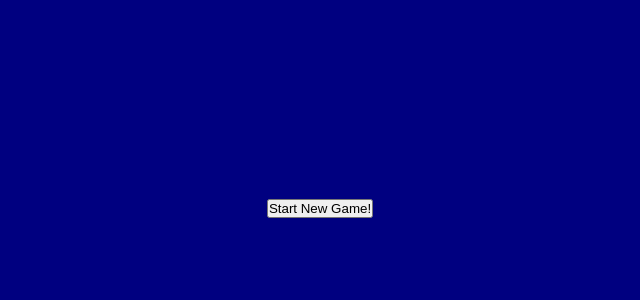
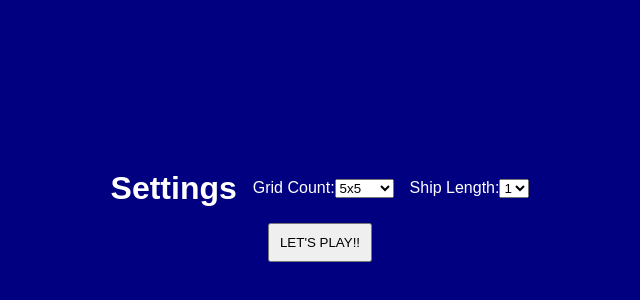
Before and after one commit to mikagitti/ship-happens, a Next.js app: page / in a window 1280 px wide. Shown: the part 192-492 px from the top of the page, without its empty margins (320-960 px from the left). Built offline with nearby package versions, Linux system fonts and the light colour scheme.

Commit message:
- Code cleaning. - Added settings banner for gid size and ship length. - Fixed changing grid size middle of the game added more cells to ui.

```diff
--- a/src/app/components/sea-grid.tsx
+++ b/src/app/components/sea-grid.tsx
@@ -24,11 +24,10 @@ const gridStyle = {
 
 type seaGridProps = {
     gridCount: number;
-    squereSize: string;
-    didItHit: (coord: string) => boolean;
+    isTargetHit: (coord: string) => boolean;
 }
 
-export default function SeaGrid({ gridCount, squereSize, didItHit }: seaGridProps) {
+export default function SeaGrid({ gridCount, isTargetHit }: seaGridProps) {
 
     const [grid, setGrid] = useState<string[][]>(
         Array.from({ length: gridCount }, () => Array(gridCount).fill('navy'))
@@ -40,7 +39,7 @@ export default function SeaGrid({ gridCount, squereSize, didItHit }: seaGridProp
 
         const cellName = createCellName(row + 1, col + 1); // +1 because the array index starts from 0.
 
-        if (didItHit(cellName) === true) {
+        if (isTargetHit(cellName) === true) {
             newGrid[row][col] = 'yellow';
         }
         else {
--- /dev/null
+++ b/src/app/components/settings-banner.tsx
@@ -0,0 +1,49 @@
+import { Dispatch, SetStateAction } from "react";
+
+type settingsBannerProps = {
+    setGridCount: Dispatch<SetStateAction<number>>;
+    setShipLength: Dispatch<SetStateAction<number>>;
+    comboBoxValues?: {
+        gridCount: number[];
+        shipLength: number[];
+    }
+}
+
+export default function SettingsBanner({ setGridCount, setShipLength, comboBoxValues }: settingsBannerProps) {
+    return (
+        <div style={
+            {
+                alignItems: 'center',
+                display: 'inline-flex',
+                gap: '1rem',
+                padding: '1rem',
+            }
+        }>
+            <h1>Settings</h1>
+            <div>
+                <label htmlFor="gridCount">Grid Count:</label>
+                <select id="gridCount" name="gridCount" onChange={(e) => setGridCount(Number(e.target.value))}>
+
+                    {
+                        (comboBoxValues?.gridCount ?? []).map((value: number) => (
+                            <option key={value} value={value}>{value}x{value}</option>
+                        )
+                        )
+                    }
+
+                </select>
+            </div>
+            <div>
+                <label htmlFor="shipLength">Ship Length:</label>
+                <select id="shipLength" name="shipLength" defaultValue="1" onChange={(e) => setShipLength(Number(e.target.value))}>
+                    {
+                        (comboBoxValues?.shipLength ?? []).map((value: number) => (
+                            <option key={value} value={value}>{value}</option>
+                        )
+                        )
+                    }
+                </select>
+            </div>
+        </div>
+    );
+}
--- a/src/app/helpers/coordination.ts
+++ b/src/app/helpers/coordination.ts
@@ -67,8 +67,6 @@ export function getShipOnMap(
           ...coordinates.map((coord) => createCellName(coord.x, coord.y))
      );
 
-     console.log(gridCoordinations); /* REMOVE-ME */
-
      return gridCoordinations;
 }
 
--- a/src/app/page.tsx
+++ b/src/app/page.tsx
@@ -1,11 +1,9 @@
 'use client';
-import { CSSProperties, use, useEffect, useState } from "react";
+import { CSSProperties, useState } from "react";
 import { getShipOnMap } from "./helpers/coordination";
 import SeaGrid from "./components/sea-grid";
+import SettingsBanner from "./components/settings-banner";
 
-const gridCount = 7;
-const squereSize = '210px';
-const shipLength = 3;
 
 const pageStyle: CSSProperties = {
   display: 'flex',
@@ -22,23 +20,49 @@ const playgroundStyle: CSSProperties = {
   border: '1px solid black'
 }
 
+const comboBoxValues = {
+  gridCount: [5, 7, 10] as number[],
+  shipLength: [1, 2, 3] as number[],
+}
+
 export default function Home() {
 
   const [shipOnMap, setShipOnMap] = useState<string[] | null>(null);
+  const [gridCount, setGridCount] = useState<number>(5);
+  const [shipLength, setShipLength] = useState<number>(1);
 
-  const didItHit = (coord: string): boolean => {
-    if (shipOnMap && shipOnMap.includes(coord)) {
+  const isTargetHit = (coordinationXY: string): boolean => {
+    if (shipOnMap && shipOnMap.includes(coordinationXY)) {
       return true;
     }
     return false;
   }
 
+  const handleStartNewGameButtonClick = () => {
+    const ship = getShipOnMap(gridCount, shipLength);
+    setShipOnMap(ship);
+
+    console.log(ship);
+
+  }
+
+  const handleNewGameButtonClick = () => {
+    setShipOnMap(null);
+  }
+
+
   return (
     <>
       <div style={pageStyle}>
-        <button onClick={() => setShipOnMap(getShipOnMap(gridCount, shipLength))}>Start New Game!</button>
-        {shipOnMap &&
-          <SeaGrid key={shipOnMap.join(',')} gridCount={gridCount} squereSize={squereSize} didItHit={didItHit} />
+        {shipOnMap ?
+          <>
+            <button style={{ padding: '10px', marginTop: '20px' }} onClick={handleNewGameButtonClick}>New Game</button>
+            <SeaGrid key={shipOnMap.join(',')} gridCount={gridCount} isTargetHit={isTargetHit} />
+          </> :
+          <>
+            <SettingsBanner setGridCount={setGridCount} setShipLength={setShipLength} comboBoxValues={comboBoxValues} />
+            <button style={{ padding: '10px' }} onClick={handleStartNewGameButtonClick}>LET'S PLAY!!</button>
+          </>
         }
       </div>
     </>
```
